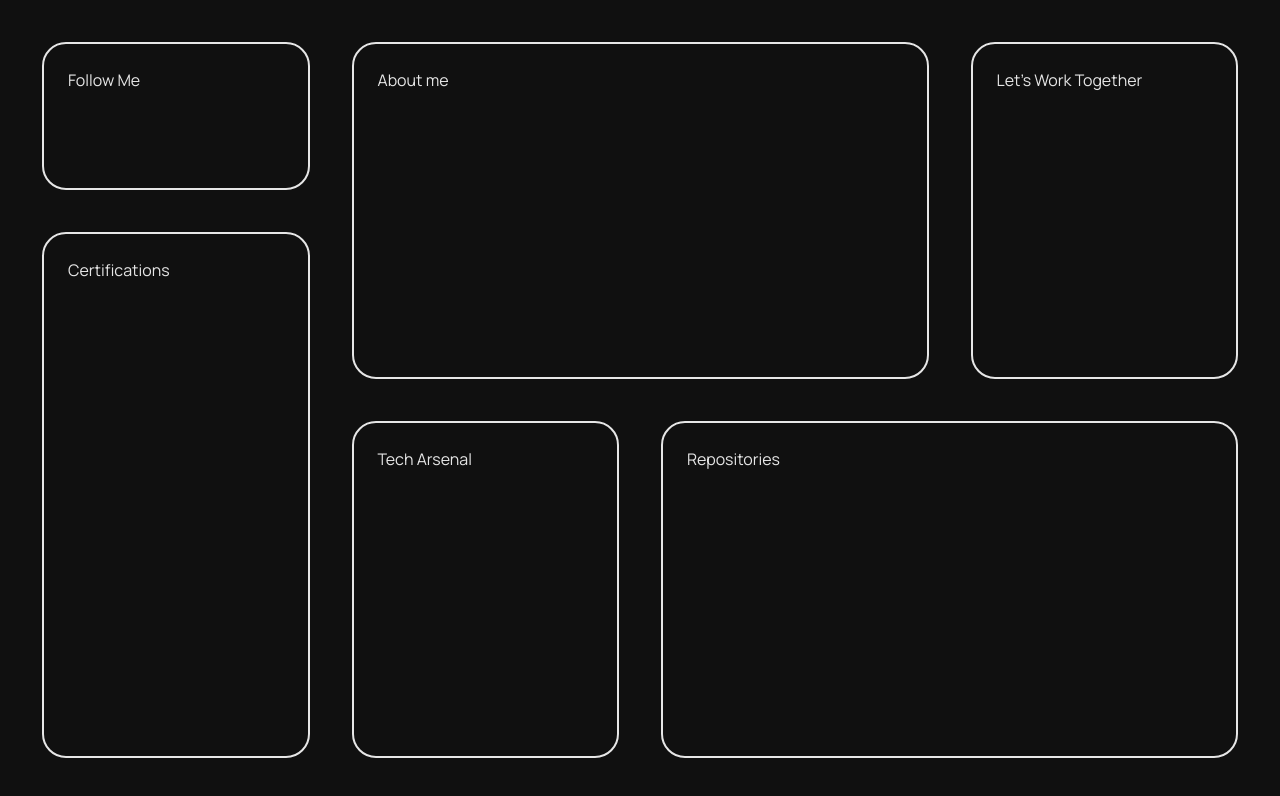
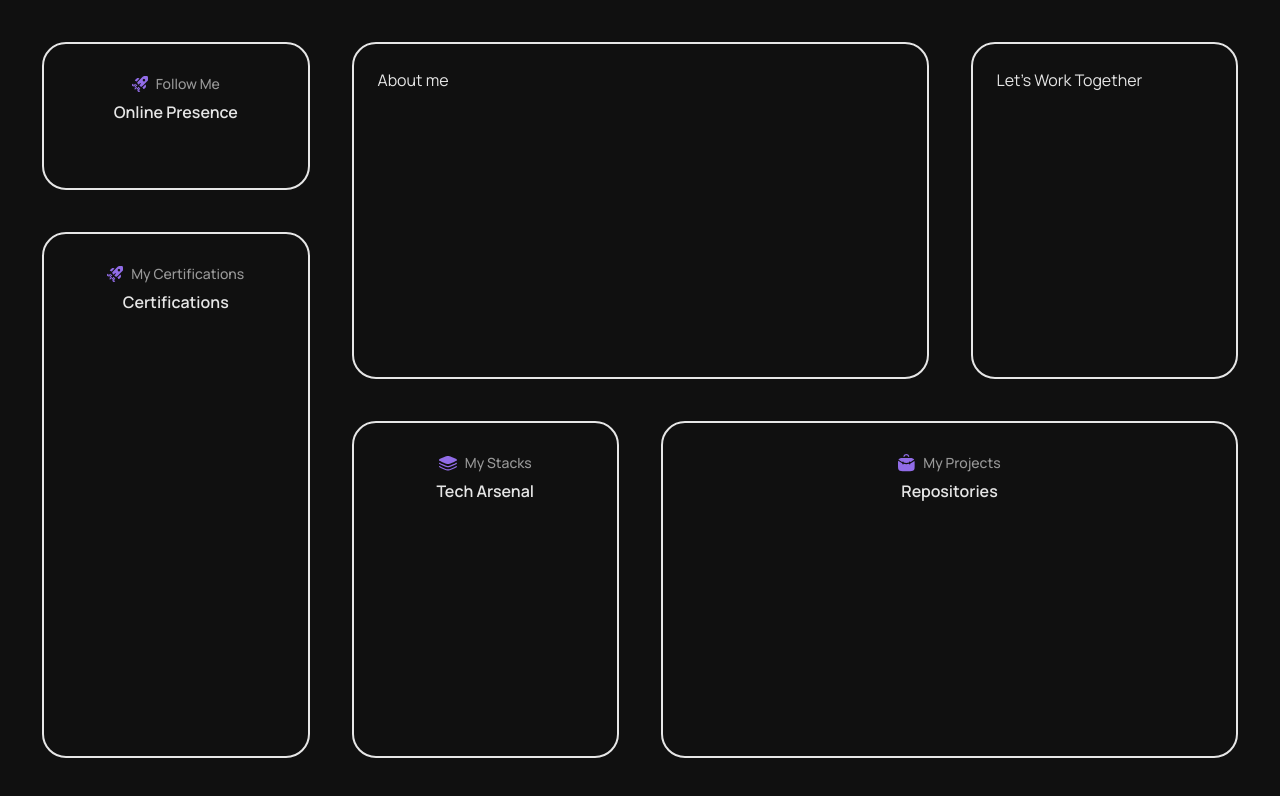
Before and after one commit to miguelzack/portfolioBentoGrid, a Next.js app: page / in a window 1280 px wide. Shown: the top 796 px of the page. Built offline with nearby package versions, Linux system fonts and the light colour scheme.

Commit message:
feat: created cardGrid component

```diff
--- a/src/app/page.tsx
+++ b/src/app/page.tsx
@@ -1,28 +1,29 @@
+import SvgComponent from "@/assets/icons/rocketIcon";
+import {Card} from "@/components/cardGrid/cardGrid";
+import RocketIcon from "@/assets/icons/rocketIcon";
+import StacksIcon from "@/assets/icons/stacksIcon";
+import ProjectsIcon from "@/assets/icons/projectsIcon";
+
 export default function Home() {
     return (
-        <main className="mx-auto grid min-h-screen max-w-[1440px] grid-cols-8 grid-rows-4 gap-[42px] p-[42px]">
+        <main className="mx-auto grid min-h-screen max-w-360 grid-cols-8 grid-rows-4 gap-10.5 p-10.5">
 
-            {/*TRANSFORMAR ESSAS DIV EM COMPONENT (Follow, Certifications, My Sctacks, Projects*/}
+            <Card icon={<RocketIcon/>} subTitle={"Follow Me"} title={"Online Presence"}
+                  className={"col-start-1 col-span-2 row-start-1 row-span-1"}/>
 
-            <div className="col-start-1 col-span-2 row-start-1 row-span-1 rounded-3xl border-2 p-6">
-                Follow Me
-            </div>
-
-            <div className="col-start-1 col-span-2 row-start-2 row-span-3   rounded-3xl border-2  p-6">
-                Certifications
-            </div>
+            <Card icon={<RocketIcon/>} subTitle={"My Certifications"} title={"Certifications"}
+                  className={"col-start-1 col-span-2 row-start-2 row-span-3"}/>
 
             <div className="col-start-3 col-span-4 row-start-1 row-span-2 rounded-3xl border-2 p-6">
                 About me
             </div>
 
-            <div className="col-start-3 col-span-2 row-start-3 row-span-2 rounded-3xl border-2 p-6">
-                Tech Arsenal
-            </div>
+            <Card icon={<StacksIcon/>} subTitle={"My Stacks"} title={"Tech Arsenal"}
+                  className={"col-start-3 col-span-2 row-start-3 row-span-2"}/>
 
-            <div className="col-start-5 col-span-4 row-start-3 row-span-2 rounded-3xl border-2 p-6">
-                Repositories
-            </div>
+
+            <Card icon={<ProjectsIcon/>} subTitle={"My Projects"} title={"Repositories"}
+                  className={"col-start-5 col-span-4 row-start-3 row-span-2"}/>
 
             <div className="col-start-7 col-span-2 row-start-1 row-span-2 rounded-3xl border-2 p-6">
                 Let's Work Together
--- /dev/null
+++ b/src/assets/icons/projectsIcon.tsx
@@ -0,0 +1,18 @@
+import * as React from "react"
+const ProjectsIcon = (props: React.JSX.IntrinsicAttributes & React.SVGProps<SVGSVGElement>) => (
+    <svg
+        xmlns="http://www.w3.org/2000/svg"
+        width={17}
+        height={18}
+        fill="none"
+        {...props}
+    >
+        <path
+            fill="#916CE7"
+            fillRule="evenodd"
+            d="M6.563 2.5a1.876 1.876 0 0 1 3.538 0 .625.625 0 0 0 1.178-.417 3.126 3.126 0 0 0-5.893 0 .625.625 0 0 0 1.178.417ZM.623 5.7a.626.626 0 0 0-.14-.067c.123-.26.29-.496.493-.699.978-.976 2.548-.976 5.69-.976h3.333c3.143 0 4.714 0 5.69.976.204.204.366.434.493.699a.627.627 0 0 0-.14.067c-1.75 1.138-2.85 1.85-3.763 2.306a.625.625 0 0 0-1.238.119v.38a9.374 9.374 0 0 1-5.416 0v-.38a.625.625 0 0 0-1.24-.12C3.475 7.55 2.374 6.839.624 5.7ZM0 10.624C0 9 0 7.794.135 6.874c1.897 1.234 3.113 2.02 4.24 2.505v.412a.625.625 0 0 0 1.25.014c1.774.468 3.641.468 5.416 0a.625.625 0 0 0 1.25-.014v-.412c1.126-.485 2.342-1.271 4.24-2.504.135.92.135 2.124.135 3.75 0 3.141 0 4.713-.977 5.69-.976.975-2.547.975-5.69.975H6.666c-3.142 0-4.713 0-5.69-.976C0 15.338 0 13.766 0 10.624Z"
+            clipRule="evenodd"
+        />
+    </svg>
+)
+export default ProjectsIcon
--- /dev/null
+++ b/src/assets/icons/rocketIcon.tsx
@@ -0,0 +1,28 @@
+import * as React from "react"
+const RocketIcon = (props: React.JSX.IntrinsicAttributes & React.SVGProps<SVGSVGElement>) => (
+    <svg
+        xmlns="http://www.w3.org/2000/svg"
+        width={16}
+        height={16}
+        fill="none"
+        {...props}
+    >
+        <path
+            fill="#916CE7"
+            fillRule="evenodd"
+            d="M1.352 7.986a.578.578 0 0 1 0 .818l-.119.118a.259.259 0 1 0 .368.366l1.305-1.303a.58.58 0 0 1 .817.819l-1.304 1.303A1.417 1.417 0 0 1 .415 8.104l.12-.118a.579.579 0 0 1 .817 0Zm3.743.768a.58.58 0 0 1 0 .818l-1.633 1.633a.579.579 0 0 1-.817-.819l1.632-1.632a.58.58 0 0 1 .818 0Zm2.14 2.138a.579.579 0 0 1 0 .818l-1.62 1.621a.579.579 0 0 1-.818-.818l1.62-1.621a.58.58 0 0 1 .818 0Zm-2.437.305a.578.578 0 0 1-.01.818l-1.317 1.289a.578.578 0 0 1-.809-.827l1.319-1.289a.579.579 0 0 1 .817.01Zm3.188 1.084a.58.58 0 0 1 0 .818L6.68 14.402a.26.26 0 1 0 .369.366l.118-.119a.578.578 0 0 1 .817.818l-.118.118a1.417 1.417 0 0 1-2.004-2.003l1.305-1.303a.578.578 0 0 1 .818.002Z"
+            clipRule="evenodd"
+        />
+        <path
+            fill="#916CE7"
+            d="M7.506 2.598 5.84 4.26c-.306.306-.587.586-.81.839-.15.168-.285.348-.405.538l-.016-.017-.062-.06a3.183 3.183 0 0 0-1.004-.66l-.08-.032-.25-.098a.501.501 0 0 1-.17-.82c.735-.733 1.616-1.611 2.042-1.788.37-.155.774-.207 1.171-.15.358.053.697.237 1.25.586v.001Zm2.846 8.75c.134.136.223.232.304.334.107.137.202.28.284.432.094.17.167.353.311.716.118.296.51.374.739.147l.054-.055c.734-.731 1.616-1.61 1.793-2.035.156-.373.208-.778.15-1.168-.053-.357-.237-.695-.588-1.246l-1.672 1.667c-.313.313-.6.6-.861.823-.16.142-.332.27-.514.384Z"
+        />
+        <path
+            fill="#916CE7"
+            fillRule="evenodd"
+            d="m11.053 9.423 3.832-3.82c.552-.55.828-.826.973-1.176.145-.35.145-.74.145-1.516v-.374c0-1.196 0-1.794-.373-2.166C15.258 0 14.66 0 13.458 0h-.373c-.78 0-1.17 0-1.521.145-.35.145-.627.42-1.179.97l-3.832 3.82c-.645.644-1.045 1.042-1.2 1.428a.973.973 0 0 0-.074.368c0 .526.425.948 1.274 1.795l.114.113 1.336-1.356a.492.492 0 0 1 .7.69l-1.34 1.36.09.09c.849.845 1.273 1.269 1.8 1.269.116 0 .228-.02.34-.062.396-.145.799-.548 1.46-1.207Zm1.8-4.487a1.277 1.277 0 0 1-2.077-.411 1.267 1.267 0 0 1 .277-1.384 1.277 1.277 0 0 1 1.8 0c.497.496.497 1.3 0 1.795Z"
+            clipRule="evenodd"
+        />
+    </svg>
+)
+export default RocketIcon
--- /dev/null
+++ b/src/assets/icons/stacksIcon.tsx
@@ -0,0 +1,23 @@
+import * as React from "react"
+
+const StacksIcon = (props: React.JSX.IntrinsicAttributes & React.SVGProps<SVGSVGElement>) => (
+    <svg
+        xmlns="http://www.w3.org/2000/svg"
+        width={18}
+        height={15}
+        fill="none"
+        {...props}
+    >
+        <path
+            fill="#916CE7"
+            d="M5.312.999C6.876.374 7.81 0 8.958 0c1.15 0 2.083.374 3.647 1l2.474.99c.796.317 1.44.575 1.883.807.224.117.44.25.608.41.171.166.348.415.348.752 0 .336-.177.586-.348.75a2.637 2.637 0 0 1-.608.411c-.442.232-1.086.49-1.883.808l-2.474.99c-1.564.626-2.497.999-3.647.999-1.149 0-2.082-.373-3.646-1l-2.475-.989c-.795-.318-1.44-.576-1.882-.808a2.674 2.674 0 0 1-.607-.41C.176 4.545 0 4.295 0 3.959c0-.337.176-.586.348-.751.167-.16.384-.294.607-.411.443-.232 1.087-.49 1.882-.808l2.475-.99Z"
+        />
+        <path
+            fill="#916CE7"
+            fillRule="evenodd"
+            d="M1.042 6.827v-.001l.002.002c.004.003.01.01.02.017l.099.079c.09.07.232.173.423.298.383.248.968.58 1.754.894l2.34.936c1.688.675 2.396.948 3.28.948.882 0 1.59-.273 3.277-.948l2.34-.936c.787-.314 1.37-.646 1.754-.894.188-.122.369-.253.543-.394l.002-.001v-.002a.625.625 0 0 1 .833.932v.001l-.003.002-.003.003-.011.01a3.328 3.328 0 0 1-.172.14c-.116.09-.287.213-.508.357-.445.288-1.1.659-1.97 1.007l-2.34.936-.097.038c-1.564.626-2.497 1-3.646 1-1.15 0-2.082-.374-3.646-1l-.096-.038-2.34-.936A11.432 11.432 0 0 1 .907 8.27a7.597 7.597 0 0 1-.68-.497l-.012-.01L.21 7.76.21 7.758H.209a.625.625 0 0 1 .833-.932m0 3.333a.625.625 0 0 0-.881.049l.88-.05v.001Zm0 0 .002.002a6.27 6.27 0 0 0 .542.394c.383.248.968.58 1.754.894l2.34.936c1.688.675 2.396.949 3.28.949.882 0 1.59-.274 3.277-.949l2.34-.936c.787-.314 1.37-.646 1.754-.894a6.34 6.34 0 0 0 .543-.394l.002-.001v-.001a.625.625 0 0 1 .833.932l-.003.002-.003.003-.011.01c-.056.05-.113.096-.172.14-.116.09-.287.213-.508.358-.445.288-1.1.658-1.97 1.006l-2.34.936-.097.039c-1.564.625-2.497.999-3.646.999-1.15 0-2.082-.374-3.646-1l-.096-.038-2.34-.936a11.438 11.438 0 0 1-1.97-1.006 7.6 7.6 0 0 1-.68-.498l-.012-.01-.004-.003-.001-.001-.001-.001a.624.624 0 0 1-.048-.883"
+            clipRule="evenodd"
+        />
+    </svg>
+)
+export default StacksIcon
--- a/src/components/cardGrid/cardGrid.tsx
+++ b/src/components/cardGrid/cardGrid.tsx
@@ -1,4 +1,41 @@
-interface CardGridProps {
+import {ReactNode} from "react";
+
+interface CardProps {
+    icon: ReactNode;
+    subTitle: string;
     title: string;
-    subTitle: string;
+    className?: string;
+    buttons: ReactNode;
 }
+
+export function Card({
+                         icon,
+                         subTitle,
+                         title,
+                         className = "",
+                         buttons
+                     }: CardProps) {
+    return (
+        <div className={`rounded-3xl border-2 p-6 gap-2.5 flex flex-col self-stretch${className}`}>
+
+            <div className="flex flex-col self-stretch items-center">
+                <div className="flex px-2.5 py-1.5 items-center gap-2 justify-center">
+                    {icon}
+                    <h3 className="text-gray-font-primary text-sm font-medium">
+                        {subTitle}
+                    </h3>
+                </div>
+
+                <h2 className="text-white text-base font-semibold leading-6">
+                    {title}
+                </h2>
+            </div>
+
+
+            <div className="{className}">
+                {buttons}
+            </div>
+        </div>
+
+    );
+}
```
